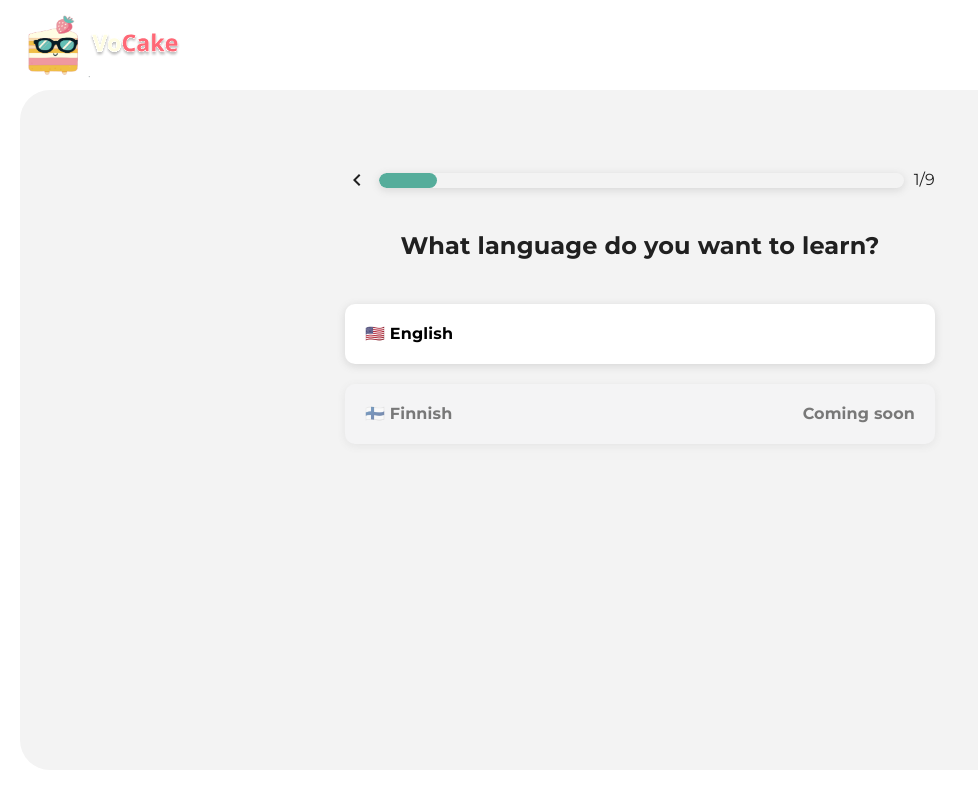
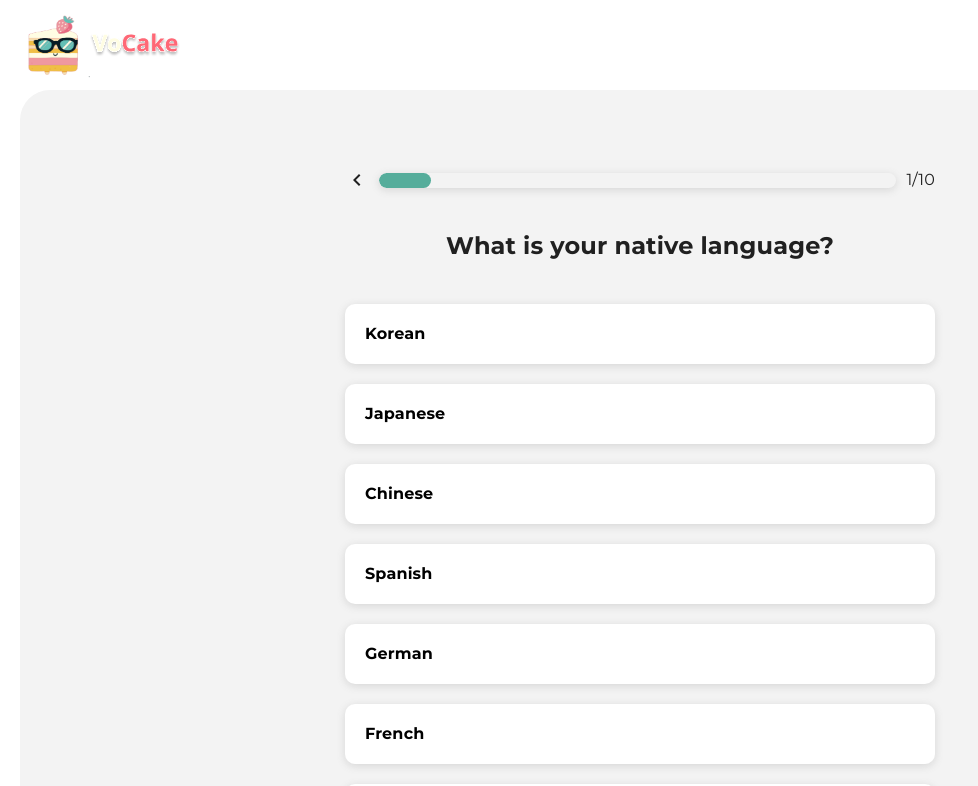
Before and after one commit to VocakeTechTeam/Vocake-React-Js, a React (Create React App) app: page /onboard in a window 1280 px wide. Shown: the top 786 px of the page, without its empty margins (0-978 px from the left). Built offline with nearby package versions, Linux system fonts and the light colour scheme; no server answers.

Commit message:
choose native language

```diff
--- a/src/views/Onboard/ChallengeReassure.tsx
+++ b/src/views/Onboard/ChallengeReassure.tsx
@@ -56,7 +56,7 @@ const ChallengeReassure = ({ handleStep, challenge }: Props) => {
             </div>
         ),
     };
-    const reassureChallengeMapping:Record<string, keyof typeof reassure> = {
+    const reassureChallengeMapping: Record<string, keyof typeof reassure> = {
         "⏰ It's hard to find time": 'time',
         "🚀 It's hard to stay motivated": 'motivation',
         '🧠 Remembering what I learned': 'remember',
@@ -64,7 +64,9 @@ const ChallengeReassure = ({ handleStep, challenge }: Props) => {
     };
     return (
         <Box className={classes.root}>
-            <Box className={classes.reassure}>{reassure[reassureChallengeMapping[challenge]]}</Box>
+            <Box className={classes.reassure}>
+                {reassure[reassureChallengeMapping[challenge]]}
+            </Box>
             <Box onClick={handleStep} className={classes.btn}>
                 Continue
             </Box>
@@ -108,6 +110,7 @@ const useStyles = makeStyles(() =>
             alignItems: 'center',
             justifyContent: 'center',
             padding: 20,
+            boxShadow: 'rgba(99, 99, 99, 0.2) 0px 2px 8px 0px',
         },
     }),
 );
--- /dev/null
+++ b/src/views/Onboard/ChooseNativeLang.tsx
@@ -0,0 +1,76 @@
+import { Box, Typography } from '@mui/material';
+import React, { useState } from 'react';
+import SelectBox from './components/SelectBox';
+import { makeStyles, createStyles } from '@mui/styles';
+type Props = {
+    handleStep: () => void;
+};
+
+const ChooseNativeLang = ({handleStep}:Props) => {
+    const [selectedItem, setSelectedItem] = useState<string>();
+    const classes = useStyles();
+    const choies = [
+        'Korean',
+        'Japanese',
+        'Chinese',
+        'Spanish',
+        'German',
+        'French',
+        'Portuguese',
+        'Polish',
+        'Vietnamese',
+    ];
+    const handleSelect = (item: string) => {
+        setSelectedItem(item);
+        handleStep();
+    };
+    return (
+        <Box className={classes.root} >
+            <h2>What is your native language?</h2>
+            {choies.map((item, index) => {
+                let isSelected = false;
+                if (item == selectedItem) {
+                    isSelected = true;
+                }
+                return (
+                    <SelectBox
+                        key={index}
+                        handleClick={handleSelect}
+                        name={item}
+                        isSelected={isSelected}
+                        isActive={true}
+                    />
+                );
+            })}
+        </Box>
+    );
+};
+
+export default ChooseNativeLang;
+
+const useStyles = makeStyles(() =>
+    createStyles({
+        root: {
+            width: '100%',
+            height: '100%',
+            gap: 20,
+            display: 'flex',
+            flexDirection: 'column',
+            alignItems: 'center',
+        },
+        btn: {
+            background: '#55AD9B',
+            width: '70%',
+            padding: 10,
+            borderRadius: 35,
+            fontWeight: 'bold',
+            color: 'white',
+            height: '70px',
+            display: 'flex',
+            alignItems: 'center',
+            justifyContent: 'center',
+            boxShadow: 'rgba(99, 99, 99, 0.2) 0px 2px 8px 0px',
+            cursor: 'pointer',
+        },
+    }),
+);
--- a/src/views/Onboard/index.tsx
+++ b/src/views/Onboard/index.tsx
@@ -15,6 +15,7 @@ import { VoCakeTitleIcon } from '../../assets/icon/VoCake';
 import { useNavigate } from 'react-router-dom';
 import ChooseLangWantToLearn from './ChooseLangWantToLearn';
 import ChallengeReassure from './ChallengeReassure';
+import ChooseNativeLang from './ChooseNativeLang';
 
 const Onboard = () => {
     const classes = useStyles();
@@ -41,6 +42,7 @@ const Onboard = () => {
         setChallenge(challenge);
     };
     const arr = [
+        <ChooseNativeLang handleStep={handleStep}/>,
         <ChooseLangWantToLearn handleStep={handleStep} />,
         <WhyBetterEnglish handleStep={handleStep} />,
         <ChooseInterestedTopic handleStep={handleStep} />,
```
